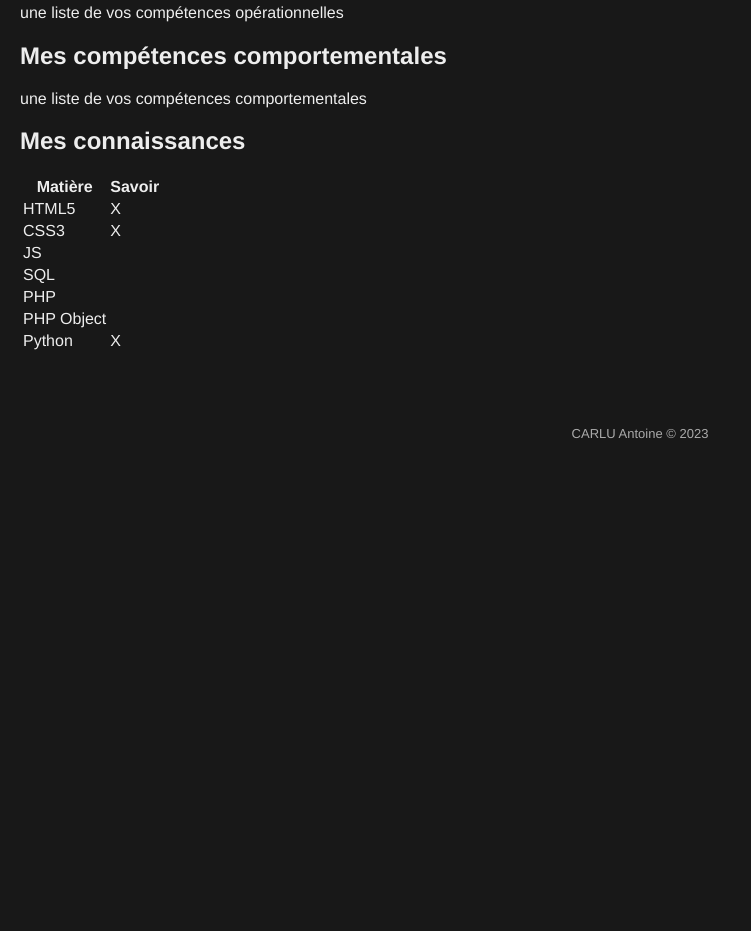
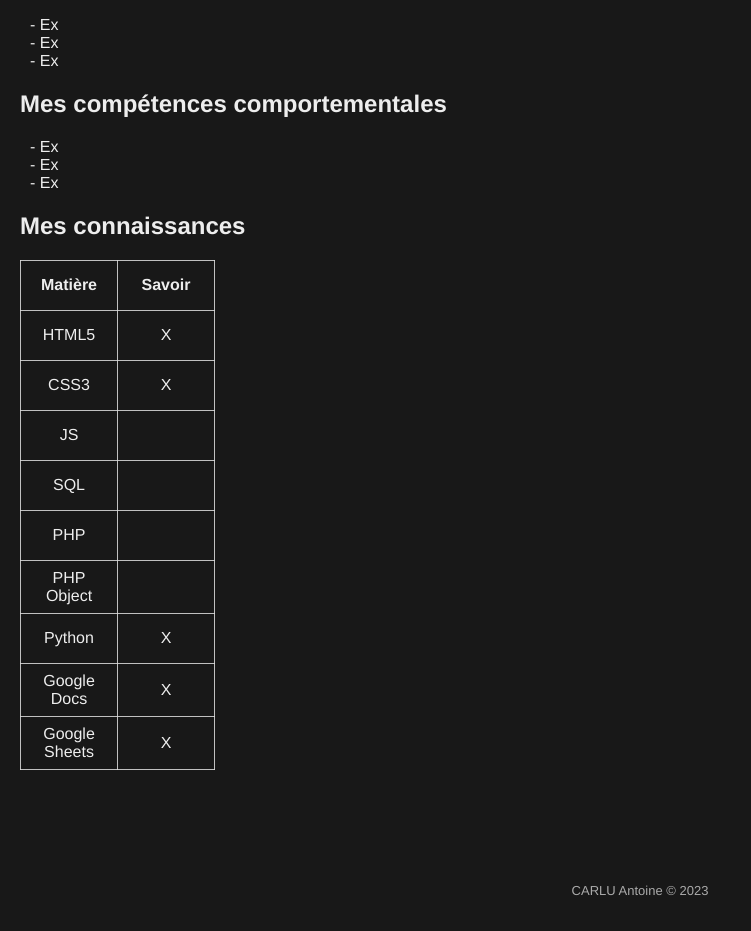
Before and after one commit to 6Yoru6/About.me, a plain HTML site: page about-me.html in a window 1280 px wide. Shown: the part 329-1260 px from the top of the page, without its empty margins (0-751 px from the left). Before the commit the page ends 803 px from the top, so only its background shows below. Drawn offline with Linux system fonts and the light colour scheme.

Commit message:
4 | Tableau et listes

```diff
--- a/about-me.html
+++ b/about-me.html
@@ -13,9 +13,6 @@
             <p class="header"><strong>
                 Mon idéal serait de devenir Développeur Web profesionnel et de pouvoir en vivre.
             </p></strong>
-            <p>
-                <!--Phrase d'accroche-->
-            </p>
         </div>
         <hr>
         <div> <!--Navigation-->
@@ -34,9 +31,19 @@
         <h1 id="title">À propos de moi</h1>
         <div id="p">
             <h2>Mes compétences opérationnelles</h2>
-                <p>une liste de vos compétences opérationnelles</p>
+                <ul>
+                    <li>Ex</li>
+                    <li>Ex</li>
+                    <li>Ex</li>
+                </ul>
+                <!--une liste de vos compétences opérationnelles-->
             <h2>Mes compétences comportementales</h2>
-                <p>une liste de vos compétences comportementales</p>
+                <ul>
+                    <li>Ex</li>
+                    <li>Ex</li>
+                    <li>Ex</li>
+                </ul>
+                <!--une liste de vos compétences comportementales-->
             <h2>Mes connaissances</h2>
             <table>
                 <tr>
@@ -71,13 +78,15 @@
                     <td>Python</td>
                     <td>X</td>
                 </tr>
+                <tr>
+                    <td>Google Docs</td>
+                    <td>X</td>
+                </tr>
+                <tr>
+                    <td>Google Sheets</td>
+                    <td>X</td>
+                </tr>
             </table>
-                <!--un tableau à 2 colonnes :
-                * (à gauche) "HTML5", "CSS3", "PHP", "MySQL", "JS", "PHP Objet", "..."
-                * (à droite) "x" pour indiquer que vous connaissez et pratiquez
-                vous pouvez ajouter d'autres langages, logiciels, etc., à la suite (10 max)-->
-
-                <!--https://www.w3schools.com/html/html_tables.asp-->
         </div>
     </div>
 
--- a/css/aboutme.css
+++ b/css/aboutme.css
@@ -14,7 +14,8 @@ body {
         flex-wrap: wrap;
         flex-direction: column;
         line-height: 2.5;
-        padding: 10px 50px;
+        padding: 30px 50px 20px;
+        margin-bottom: 0;
     }
     .headercolor {
         background-color: rgb(36, 35, 35);
@@ -50,11 +51,35 @@ body {
         padding: 0 30px 10px 20px;
     }
 
+/*Listes*/
+    ul, ol {
+        list-style-type: none;
+        margin-left: -30px;
+    }
+    li:before {
+        content: "- ";
+    }
+
+/*Tableau*/
+    table {
+        border-collapse: collapse;
+
+    }
+    td, th {
+        border: 1px solid #ddddddda;
+        text-align: center;
+        padding: 8px;
+        width: 80px;
+    }
+    tr {
+        height: 50px;
+    }
+
 
 
 .footer {
     padding: 40px 20px 20px;
-    margin-top: 10px;
+    margin-top: 50px;
     text-align:center;
     font-size:13px;
     color:#aaa;
```
Also changed, not shown: index.html (+3 -4 lines), my-dreams.html (+0 -3 lines), my-passions.html (+3 -4 lines).
